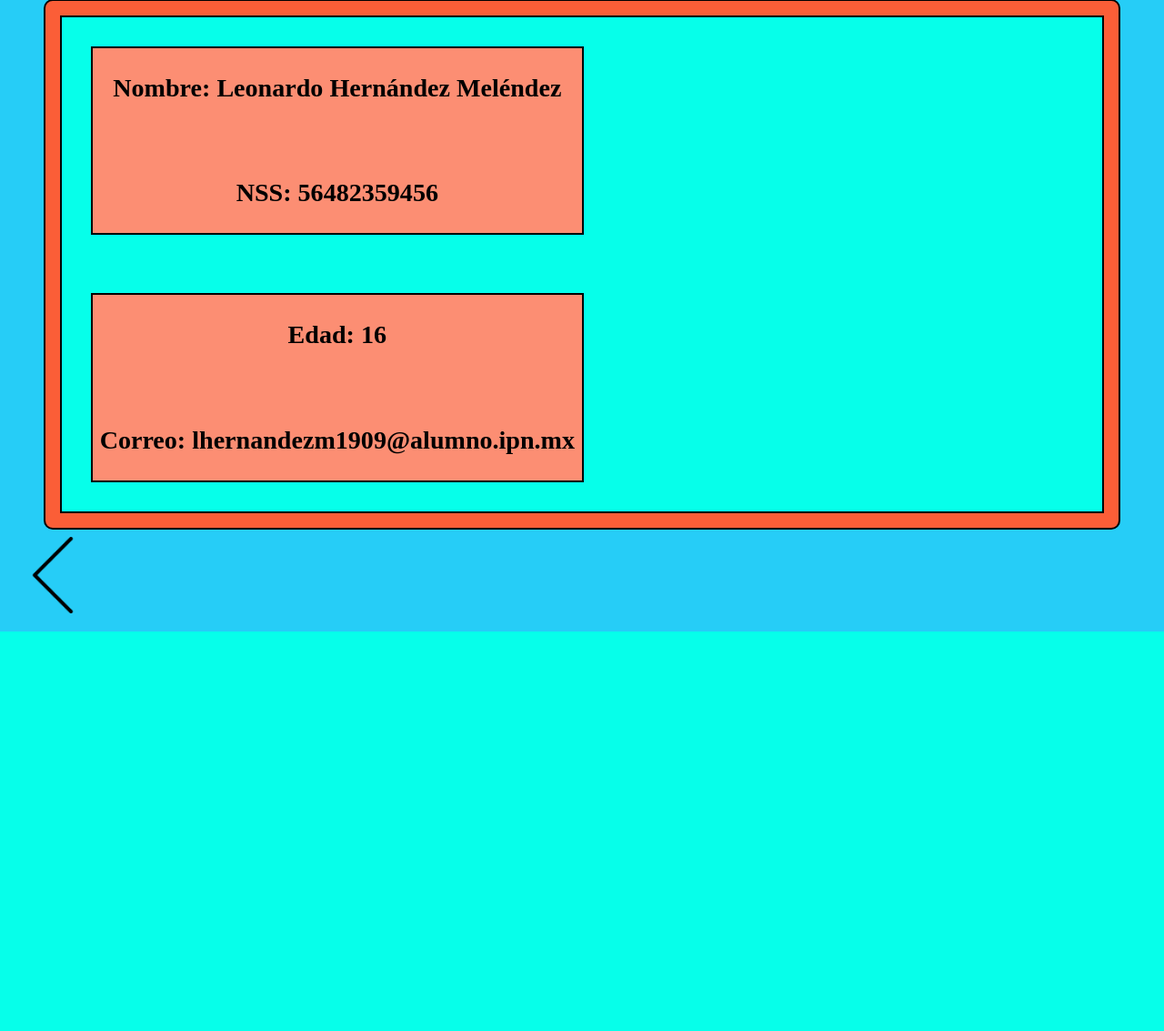
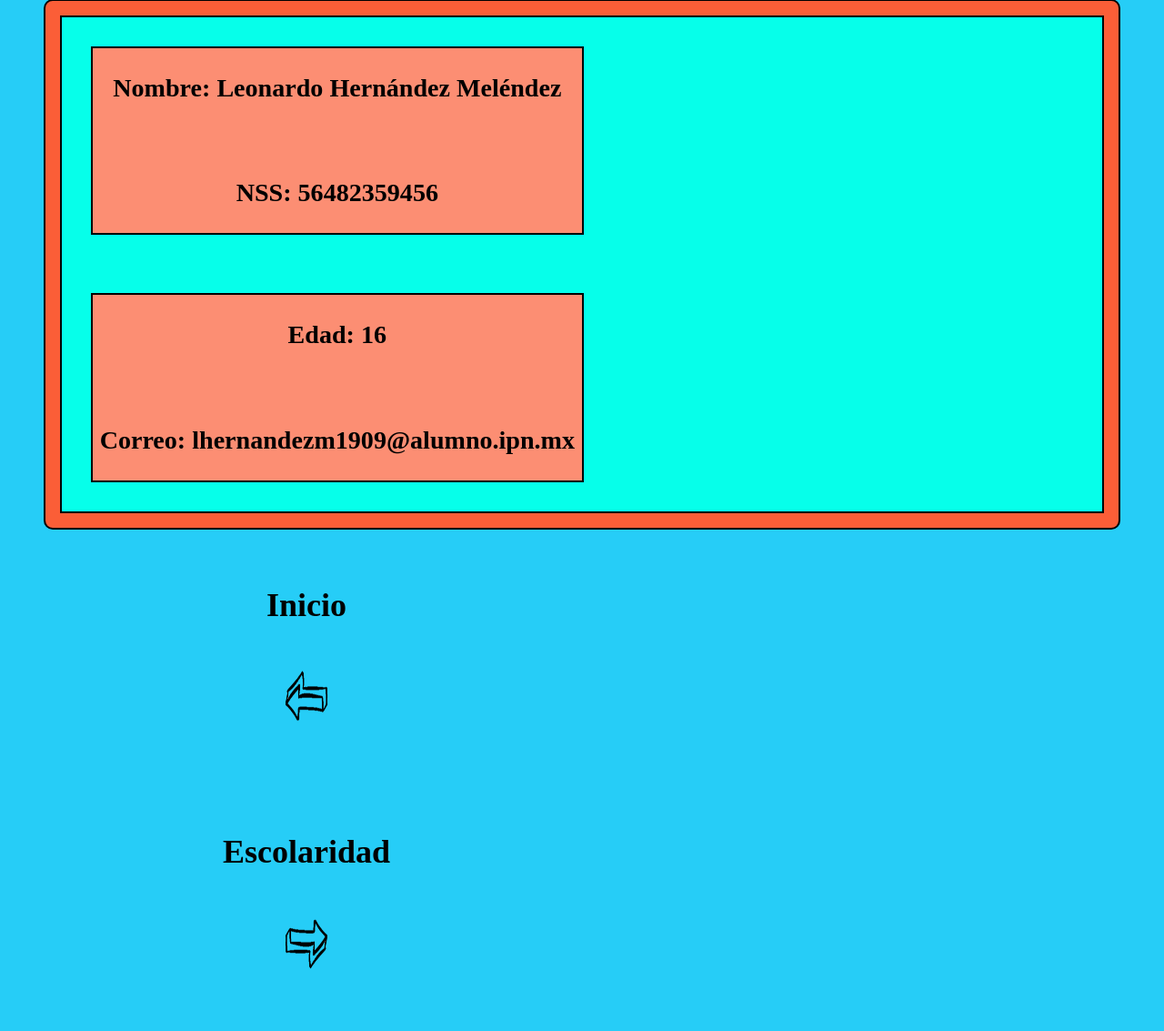
Before and after one commit to LeonardoHdz93/4IV8-PSW-HernandezMelendezLeonardo, a PHP site: page /dp.html in a window 1280 px wide. Shown: the part 229-1362 px from the top of the page at 91% size. Before the commit the page ends 923 px from the top, so only its background shows below. Run offline with PHP 8.4, Linux system fonts and the light colour scheme.

Commit message:
Diseño e imagen de regreso

```diff
--- a/css/dp.css
+++ b/css/dp.css
@@ -29,7 +29,7 @@ section.datos{
     margin: 1rem;
     border:2px solid rgb(0, 0, 0);
 }
-article{
+article.dtos{
     text-align: center;
     font-size: x-large;
     background-color: #fc8e73;
@@ -62,6 +62,13 @@ img.pequeño{
     width: 50px;
     height: 50px;
 }
-.regresar{
-    margin-top: 8cm;
+article.flechas{
+    text-align: center;
+    font-size: x-large;
+
+    width: 47%;
+    height: 45%;
+    display: inline-table;
+    margin: 2rem;
+
 }
--- a/dp.html
+++ b/dp.html
@@ -15,11 +15,11 @@
         <section class="datito">
         <section id="datos-personales" class="datos">
             <section >
-                <article>
+                <article class="dtos">
                     <h3>Nombre: Leonardo Hernández Meléndez </h3><br>
                     <h3>NSS: 56482359456 </h3>
                 </article>
-                <article>
+                <article class="dtos">
                     <h3>Edad: 16 </h3>    <br>
                     <h3>Correo: lhernandezm1909@alumno.ipn.mx</h3>
                 </article>
@@ -28,9 +28,18 @@
     </section>
     </div>
     <footer>
-        <a href="./index.html" title="Indice" class>
+        <article class="flechas">
+        <h1 > Inicio </h1>
+        <a href="./index.html" title="Indice" >
             <img src="./imagenes/back.png" alt="Atras" class="mediano">
         </a>
+    </article>
+        <article class="flechas">
+        <h1 > Escolaridad </h1>
+        <a href="./escolaridad.html" >
+        <img src="./imagenes/siguiente.png" alt="siguiente" class="mediano">
+    </a>
+    </article>
     </footer>
 </body>
 </html>
```
Also changed, not shown: escolaridad.html (added, +13 -0 lines), index.html (+10 -10 lines), css/animacion-curriculum.css (added), imagenes/back.png, imagenes/sig.png (added), imagenes/siguiente.png (added).
